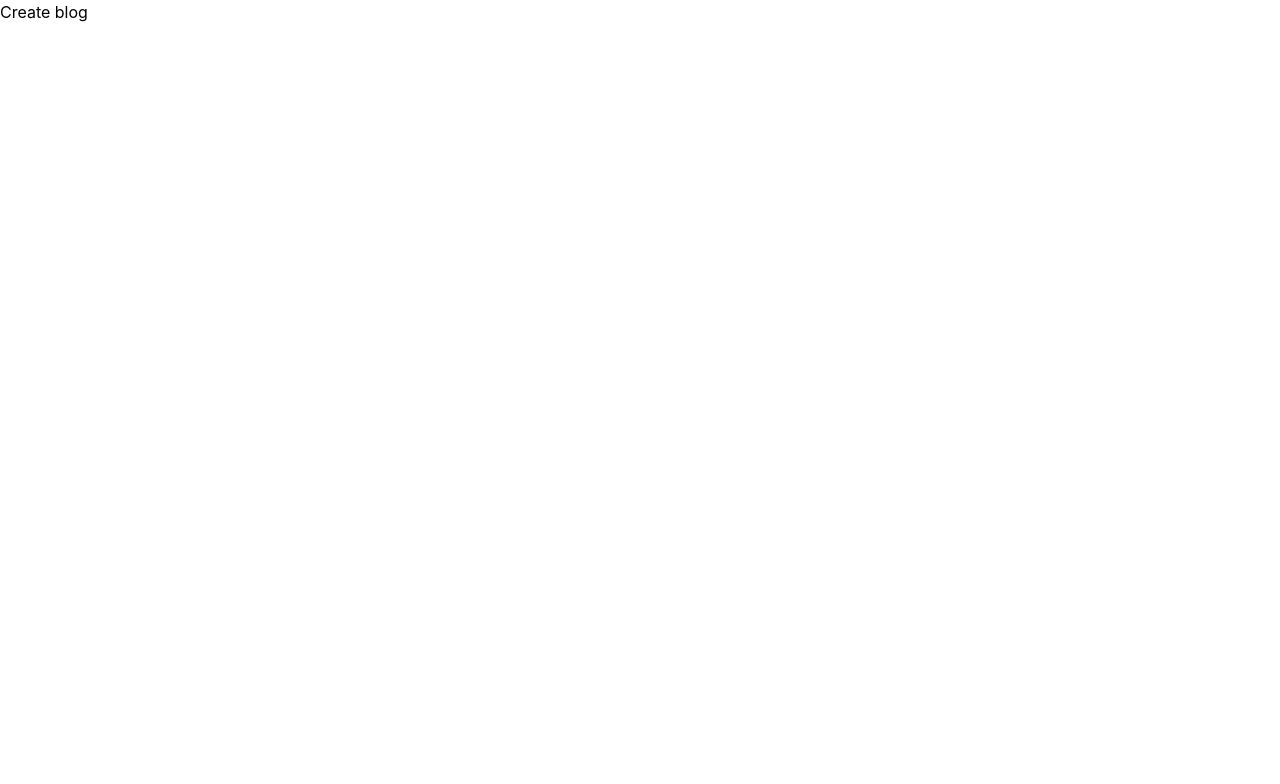
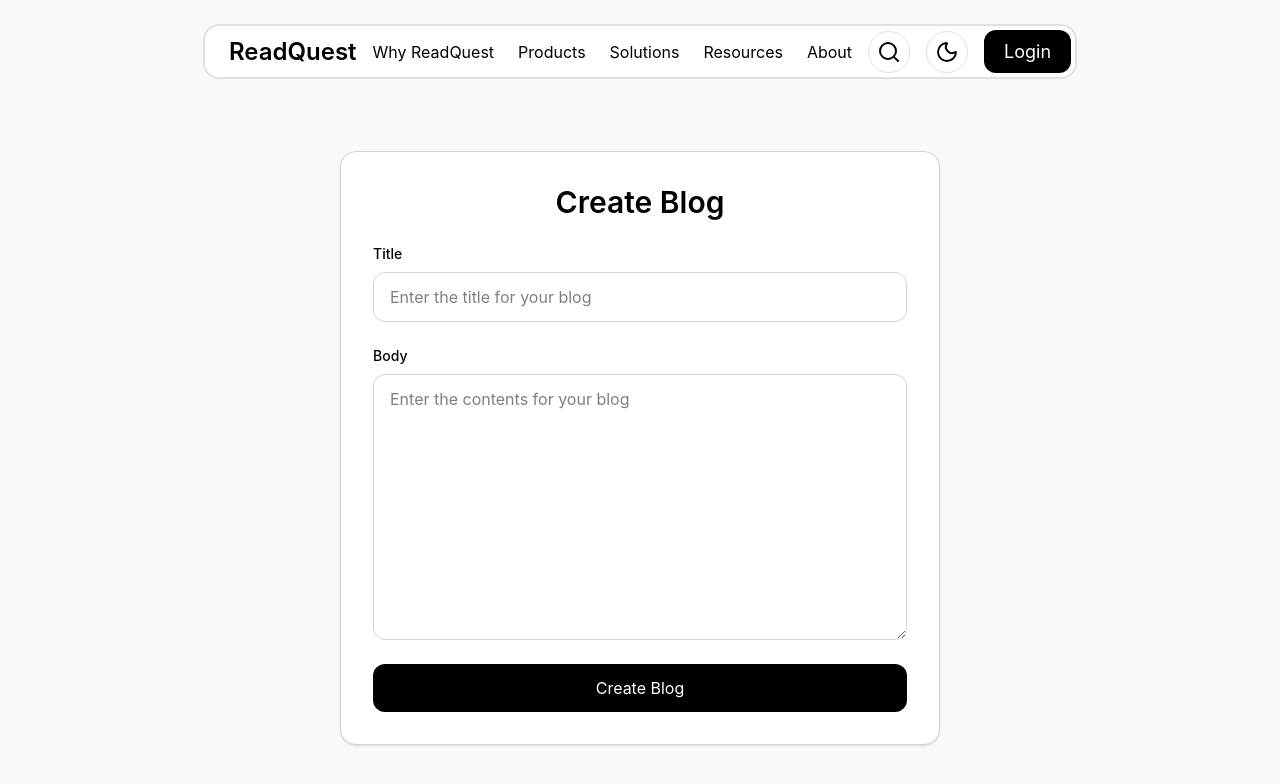
Before and after one commit to YakshitAgarwal/readquest, a React app in the folder frontend/: page /create-blog in a window 1280 px wide. Shown: the top 784 px of the page. Built offline with nearby package versions, Linux system fonts and the light colour scheme; sample sign-in values are in the browser's storage; the HTML template or start-up script is replaced by a standard one.

Commit message:
feat: added create blog and view blog by id functionality

```diff
--- a/frontend/src/App.jsx
+++ b/frontend/src/App.jsx
@@ -2,13 +2,29 @@ import { BrowserRouter, Routes, Route } from "react-router-dom";
 import Home from "./pages/Home";
 import NotFound from "./pages/NotFound";
 import CreateBlog from "./pages/CreateBlog";
+import AdminRoute from "./components/AdminRoute";
+import BlogPage from "./pages/BlogPage";
+import { useState } from "react";
 
 function App() {
+  const [user, setUser] = useState(() => {
+    const userInfo = localStorage.getItem("userInfo");
+
+    return userInfo ? JSON.parse(userInfo) : null;
+  });
   return (
     <BrowserRouter>
       <Routes>
-        <Route path="/" element={<Home />} />
-        <Route path="/create-blog" element={<CreateBlog />} />
+        <Route path="/" element={<Home user={user} setUser={setUser} />} />
+        <Route
+          path="/create-blog"
+          element={
+            <AdminRoute>
+              <CreateBlog />
+            </AdminRoute>
+          }
+        />
+        <Route path="/blogs/:id" element={<BlogPage />} />
         <Route path="*" element={<NotFound />} />
       </Routes>
     </BrowserRouter>
--- /dev/null
+++ b/frontend/src/components/AdminRoute.jsx
@@ -0,0 +1,19 @@
+import { Navigate } from "react-router-dom";
+
+const AdminRoute = ({ children }) => {
+  const userInfo = localStorage.getItem("userInfo");
+
+  if (!userInfo) {
+    return <Navigate to="/" replace />;
+  }
+
+  const user = JSON.parse(userInfo);
+
+  if (!user.isAdmin) {
+    return <Navigate to="/" replace />;
+  }
+
+  return children;
+};
+
+export default AdminRoute;
--- a/frontend/src/components/Blog.jsx
+++ b/frontend/src/components/Blog.jsx
@@ -1,10 +1,19 @@
-const Blog = ({ blog }) => {
+import { Link } from "react-router-dom";
+
+const Blog = ({ blog, user }) => {
   return (
-    <article>
-      <h1>{blog.title}</h1>
-      <p>By {blog.author}</p>
-      <p>{new Date(blog.publishDate).toLocaleDateString()}</p>
-      <p>{blog.body}</p>
-    </article>
+    <Link
+      to={`/blogs/${blog._id}`}
+      className="block rounded-2xl border border-gray-200 bg-white p-6 hover:shadow-md"
+    >
+      <h1 className="text-2xl font-semibold">{blog.title}</h1>
+
+      <p className="mt-2 text-sm text-gray-500">
+        {new Date(blog.publishDate).toLocaleDateString()}
+      </p>
+      {user ? <div>$0.01</div> : <div>Login to unlock</div>}
+    </Link>
   );
 };
+
+export default Blog;
--- a/frontend/src/components/Navbar.jsx
+++ b/frontend/src/components/Navbar.jsx
@@ -3,10 +3,9 @@ import { useState, useEffect } from "react";
 import { Link } from "react-router-dom";
 import Modal from "../components/Modal";
 
-const Navbar = () => {
+const Navbar = ({ user, setUser }) => {
   const [darkMode, setDarkMode] = useState(true);
   const [showLogin, setShowLogin] = useState(false);
-  const [user, setUser] = useState(null);
 
   const tabs = [
     { name: "Why ReadQuest", route: "/" },
@@ -16,20 +15,15 @@ const Navbar = () => {
     { name: "About", route: "/" },
   ];
 
-  useEffect(() => {
-    const userInfo = localStorage.getItem("userInfo");
-
-    if (userInfo) {
-      setUser(JSON.parse(userInfo));
-    }
-  }, []);
-
   return (
     <>
       <div className="flex justify-between item-center bg-white p-1 rounded-2xl border-2 border-[#e0e0e0] gap-4">
-        <div className="flex justify-center items-center pl-5 text-[24px] font-semibold cursor-pointer">
+        <Link
+          to={"/"}
+          className="flex justify-center items-center pl-5 text-[24px] font-semibold cursor-pointer"
+        >
           ReadQuest
-        </div>
+        </Link>
         <div className="flex justify-center items-center gap-6">
           {tabs.map((tab) => (
             <Link key={tab.name} to={tab.route}>
--- /dev/null
+++ b/frontend/src/pages/BlogPage.jsx
@@ -0,0 +1,57 @@
+import { useEffect, useState } from "react";
+import { useParams } from "react-router-dom";
+import axios from "axios";
+import Navbar from "../components/Navbar";
+
+const BlogPage = () => {
+  const { id } = useParams();
+
+  const [blog, setBlog] = useState(null);
+  const [loading, setLoading] = useState(true);
+
+  useEffect(() => {
+    const getBlog = async () => {
+      try {
+        const { data } = await axios.get(`/api/blogs/${id}`);
+
+        setBlog(data);
+      } catch (error) {
+        console.log(error);
+      } finally {
+        setLoading(false);
+      }
+    };
+
+    getBlog();
+  }, [id]);
+
+  if (loading) {
+    return <p>Loading...</p>;
+  }
+
+  if (!blog) {
+    return <p>Blog not found</p>;
+  }
+
+  return (
+    <div className="flex flex-col min-h-screen bg-[#f9f9f9] p-6">
+      <div className="flex justify-center">
+        <Navbar />
+      </div>
+
+      <article className="mx-auto mt-10 max-w-3xl rounded-2xl bg-white p-8">
+        <h1 className="text-4xl font-bold">{blog.title}</h1>
+
+        <p className="mt-4 text-gray-500">By {blog.author}</p>
+
+        <p className="text-sm text-gray-400">
+          {new Date(blog.publishDate).toLocaleDateString()}
+        </p>
+
+        <p className="mt-8 whitespace-pre-wrap">{blog.body}</p>
+      </article>
+    </div>
+  );
+};
+
+export default BlogPage;
--- a/frontend/src/pages/CreateBlog.jsx
+++ b/frontend/src/pages/CreateBlog.jsx
@@ -1,7 +1,109 @@
+import { useState } from "react";
+import Navbar from "../components/Navbar";
+import { useNavigate } from "react-router-dom";
+import axios from "axios";
+
 const CreateBlog = () => {
+  const [blogData, setBlogData] = useState({
+    title: "",
+    body: "",
+  });
+
+  const [loading, setLoading] = useState(false);
+
+  const navigate = useNavigate();
+
+  const handleChange = (e) => {
+    setBlogData({
+      ...blogData,
+      [e.target.name]: e.target.value,
+    });
+  };
+
+  const handleSubmit = async (e) => {
+    e.preventDefault();
+    setLoading(true);
+
+    console.log(blogData);
+    try {
+      const userInfo = JSON.parse(localStorage.getItem("userInfo"));
+      const config = {
+        headers: {
+          "Content-type": "application/json",
+          Authorization: `Bearer ${userInfo.token}`,
+        },
+      };
+
+      const { data } = await axios.post("/api/blogs/create", blogData, config);
+
+      localStorage.setItem("blogInfo", JSON.stringify(data));
+
+      alert("Blog created successfully");
+      navigate("/");
+    } catch (error) {
+      console.log(error);
+    } finally {
+      setLoading(false);
+    }
+  };
+
   return (
-    <div>
-      <h1>Create blog</h1>
+    <div className="flex min-h-screen flex-col bg-[#f9f9f9] p-6 gap-10">
+      <div className="flex justify-center">
+        <Navbar />
+      </div>
+
+      <div className="flex flex-1 items-center justify-center">
+        <form
+          onSubmit={handleSubmit}
+          className="flex w-[600px] flex-col gap-6 rounded-2xl border border-gray-300 bg-white p-8 shadow-sm"
+        >
+          <h1 className="text-3xl font-semibold text-center">Create Blog</h1>
+
+          <div className="flex flex-col gap-2">
+            <label htmlFor="title" className="text-sm font-medium">
+              Title
+            </label>
+
+            <input
+              id="title"
+              name="title"
+              type="text"
+              placeholder="Enter the title for your blog"
+              value={blogData.title}
+              onChange={handleChange}
+              required
+              className="rounded-xl border border-gray-300 px-4 py-3 outline-none focus:border-black"
+            />
+          </div>
+
+          <div className="flex flex-col gap-2">
+            <label htmlFor="body" className="text-sm font-medium">
+              Body
+            </label>
+
+            <textarea
+              id="body"
+              name="body"
+              placeholder="Enter the contents for your blog"
+              value={blogData.body}
+              onChange={handleChange}
+              required
+              rows={10}
+              className="resize-y rounded-xl border border-gray-300 px-4 py-3 outline-none focus:border-black"
+            />
+          </div>
+
+          <button
+            type="submit"
+            disabled={loading}
+            onClick={handleSubmit}
+            className="rounded-xl bg-black px-5 py-3 text-white cursor-pointer hover:bg-gray-800 disabled:cursor-not-allowed disabled:opacity-70"
+          >
+            {loading ? "Creating..." : "Create Blog"}
+          </button>
+        </form>
+      </div>
     </div>
   );
 };
--- a/frontend/src/pages/Home.jsx
+++ b/frontend/src/pages/Home.jsx
@@ -1,12 +1,46 @@
 import Navbar from "../components/Navbar";
+import Blog from "../components/Blog";
+import { useState, useEffect } from "react";
+import axios from "axios";
 
-const Home = () => {
+const Home = ({ user, setUser }) => {
+  const [blogs, setBlogs] = useState([]);
+  const [loading, setLoading] = useState(true);
+
+  useEffect(() => {
+    const getAllBlogs = async () => {
+      try {
+        const { data } = await axios.get("/api/blogs");
+
+        console.log(data);
+        setBlogs(data);
+      } catch (error) {
+        console.log(error);
+      } finally {
+        setLoading(false);
+      }
+    };
+
+    getAllBlogs();
+  }, []);
+
   return (
-    <div className="flex flex-col min-h-screen bg-[#f9f9f9] p-6">
+    <div className="flex min-h-screen flex-col bg-[#f9f9f9] p-6">
       <div className="flex justify-center">
-        <Navbar />
+        <Navbar user={user} setUser={setUser} />
       </div>
-      <div>Blogs</div>
+
+      <main className="mx-auto mt-10 w-full max-w-5xl">
+        {loading ? (
+          <p>Loading blogs...</p>
+        ) : (
+          <div className="grid grid-cols-2 gap-6">
+            {blogs.map((blog) => (
+              <Blog key={blog._id} blog={blog} user={user} />
+            ))}
+          </div>
+        )}
+      </main>
     </div>
   );
 };
```
Also changed, not shown: 2 other files (tests, documents, lock files or other folders).
